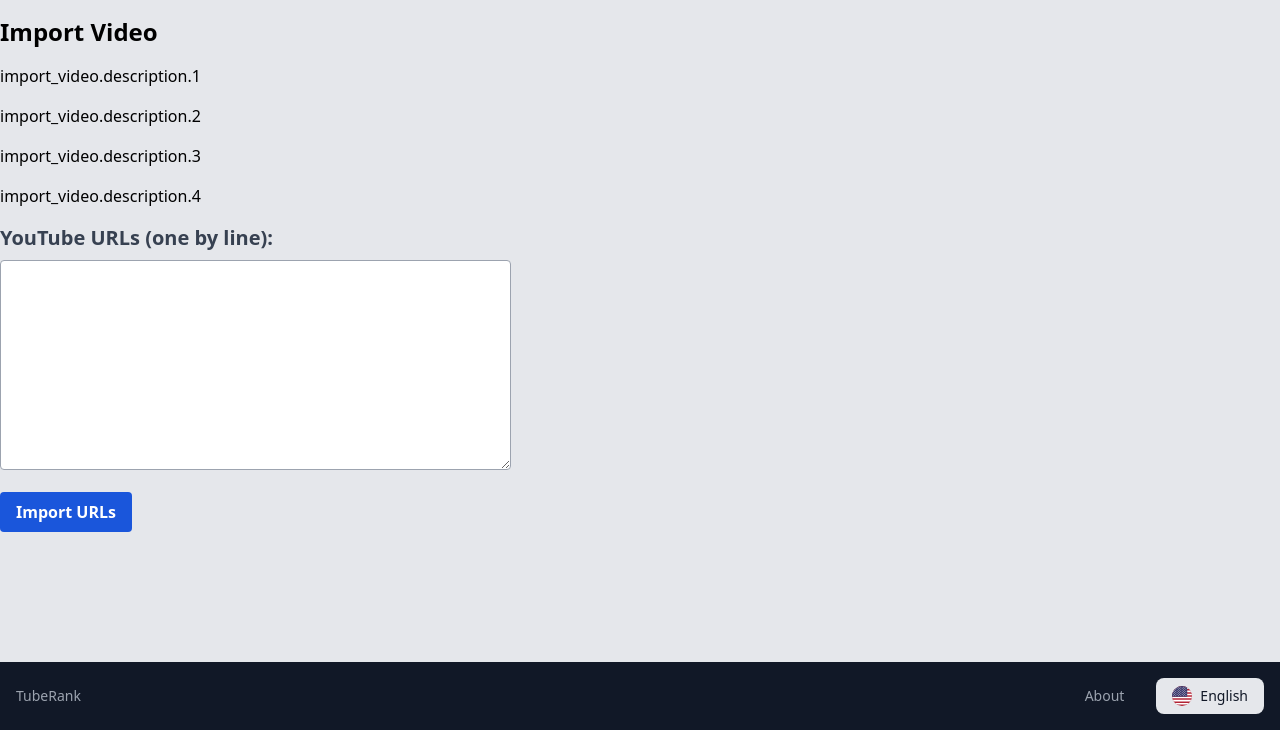
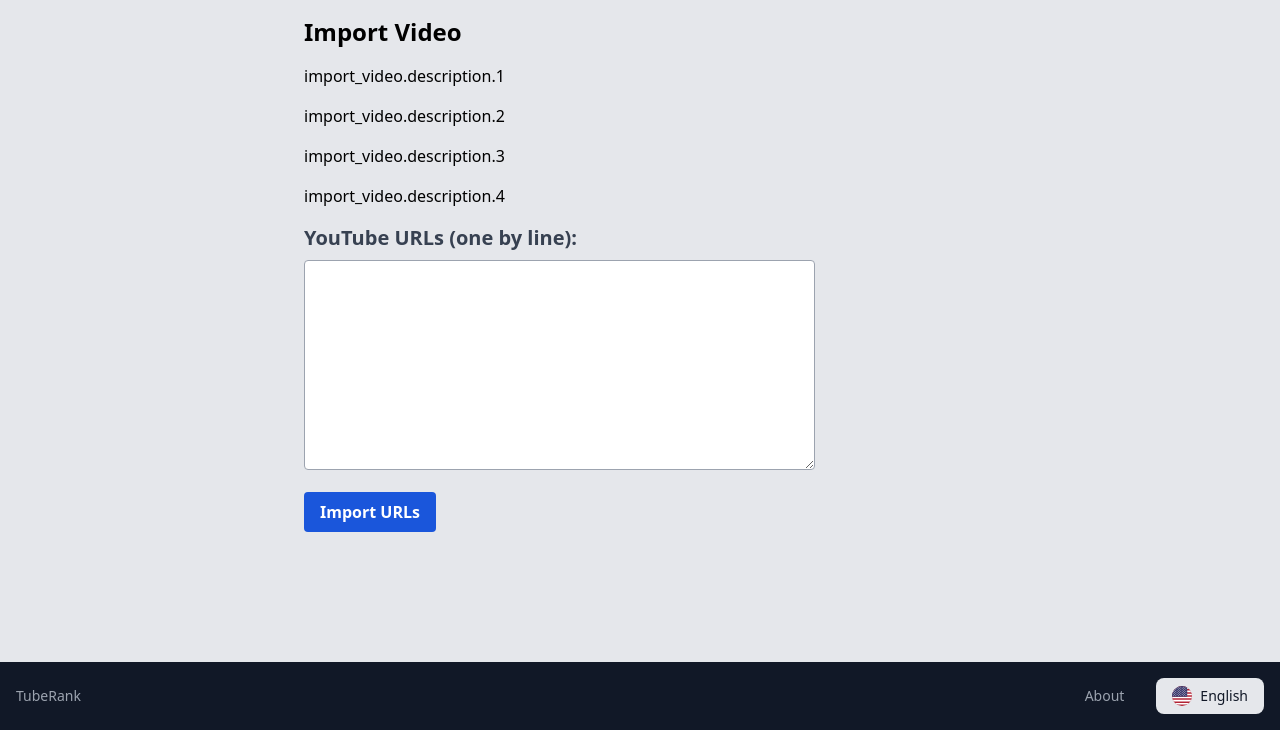
Before and after one commit to dbeley/tuberank, a Django app: page /en/import-video in a window 1280 px wide. Shown: the part 70-800 px from the top of the page. Run offline with Django 4.2, Linux system fonts and the light colour scheme; the visitor is signed in with stand-in values (Sample User, id 1); style sheets or scripts are compiled from the project's sources; some libraries are stand-ins or nearby versions.

Commit message:
Update import_video template

```diff
--- a/ratings/templates/import_video.html
+++ b/ratings/templates/import_video.html
@@ -4,6 +4,9 @@
 {% block title %}{% translate "Import Video" %}{% endblock title %}
 
 {% block content %}
+
+<div class="flex justify-between px-4 mx-auto max-w-screen-xl ">
+  <article class="mx-auto w-full max-w-2xl format format-sm sm:format-base lg:format-lg format-blue">
     <h1 class="text-2xl font-bold mb-4">{% translate "Import Video" %}</h1>
     <p class="mb-2">{% translate "import_video.description.1"|safe|linebreaks %}</p>
     <p class="mb-4">{% translate "import_video.description.2"|safe|linebreaks %}</p>
@@ -31,4 +34,6 @@
     <p class="mb-2">{{ success_item }}</p>
     {% endfor %}
     {% endif %}
+  </article>
+</div>
 {% endblock content %}
```
Lines whose indentation alone changed are shown as unchanged.
